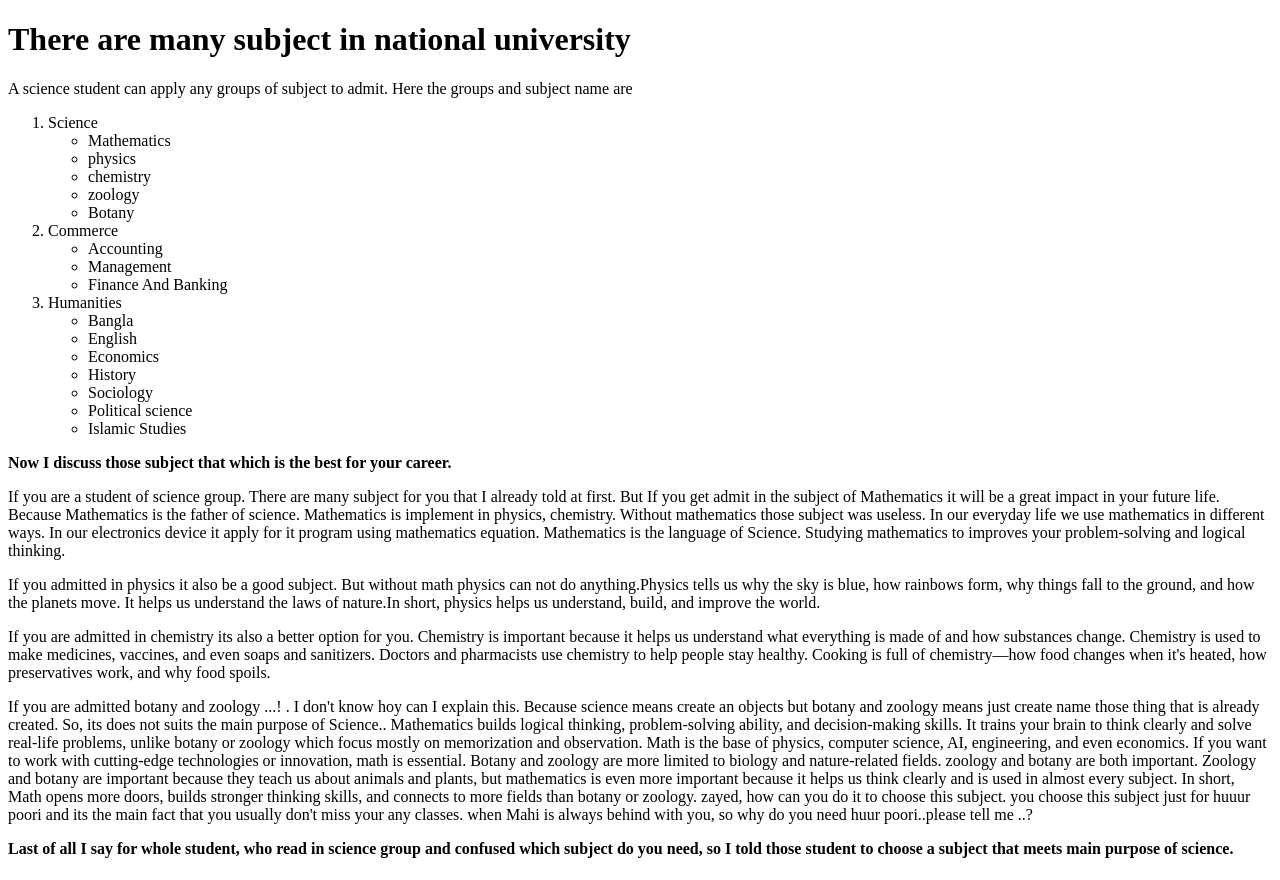
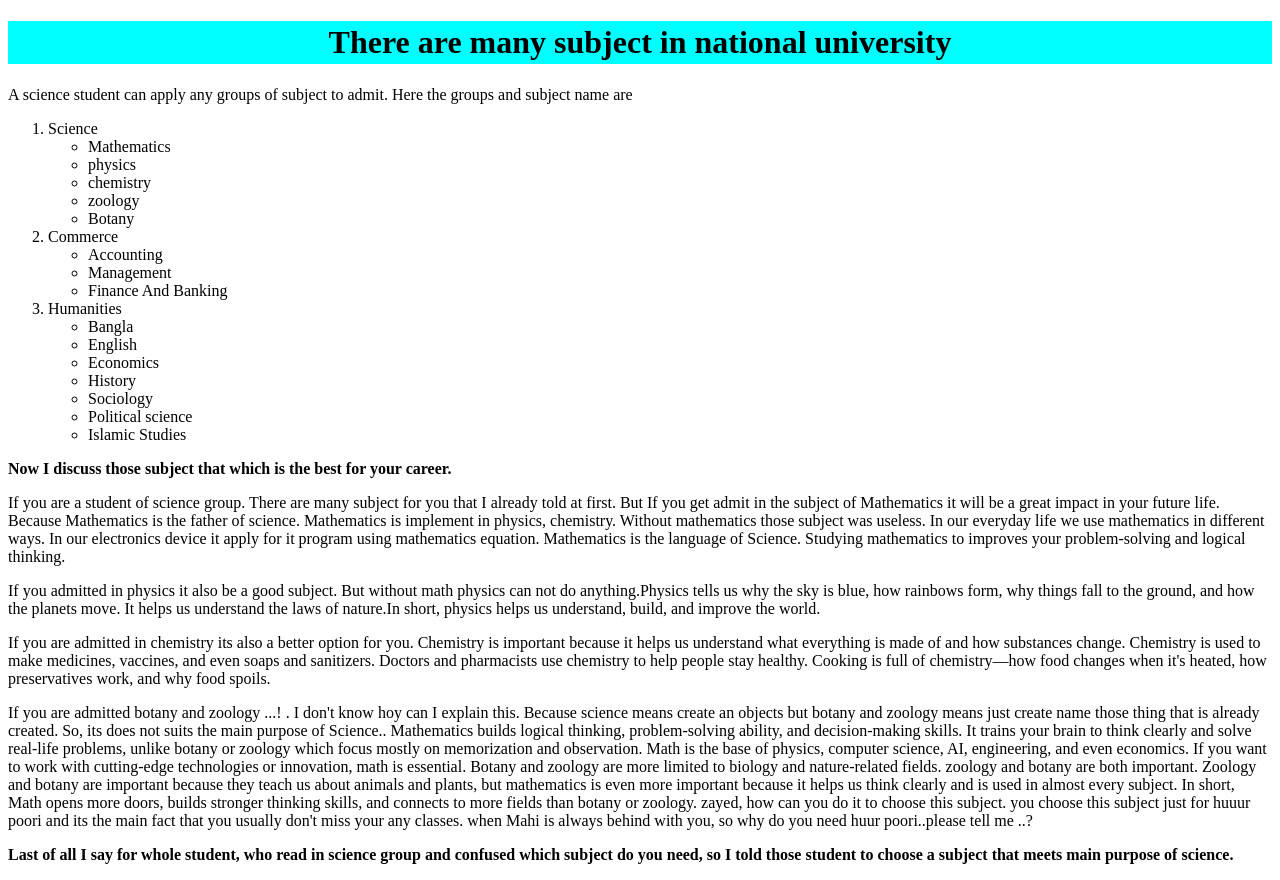
Before and after one commit to mr-robin-x/my_2nd_github_ripo, a plain HTML site: page index.html in a window 1280 px wide. Drawn offline with Linux system fonts and the light colour scheme.

Commit message:
added css in one line

```diff
--- a/index.html
+++ b/index.html
@@ -9,7 +9,7 @@
 <body>
 
     <h1>There are many subject in national university</h1>
-    <p>A science student can apply any groups of subject to admit. Here the groups and subject name are</p>
+    <p id="first">A science student can apply any groups of subject to admit. Here the groups and subject name are</p>
     <ol>
         <li>Science
             <ul type="circle">
--- a/style/style.css
+++ b/style/style.css
@@ -0,0 +1,8 @@
+h1{
+    background-color: aqua;
+    text-align: center;
+    padding: 3px;
+}
+#first{
+
+}
```
